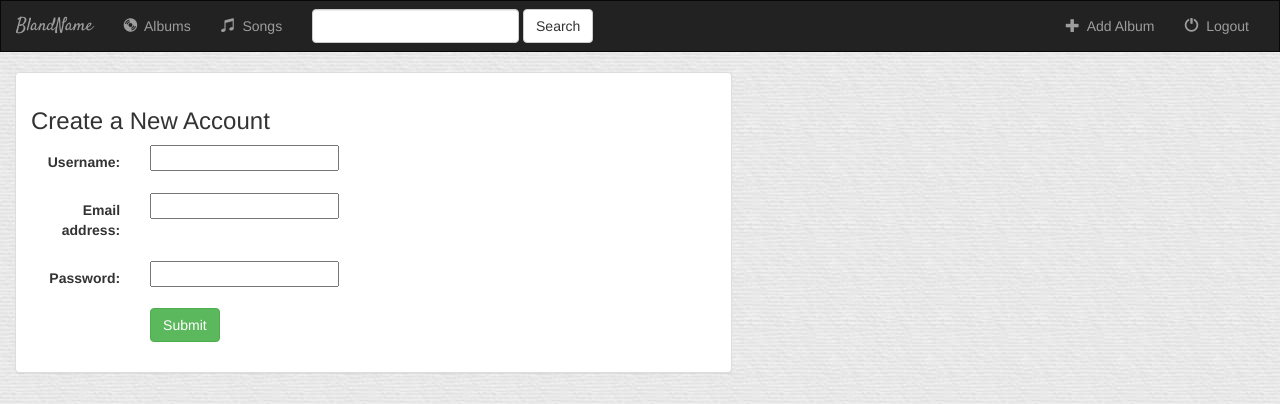
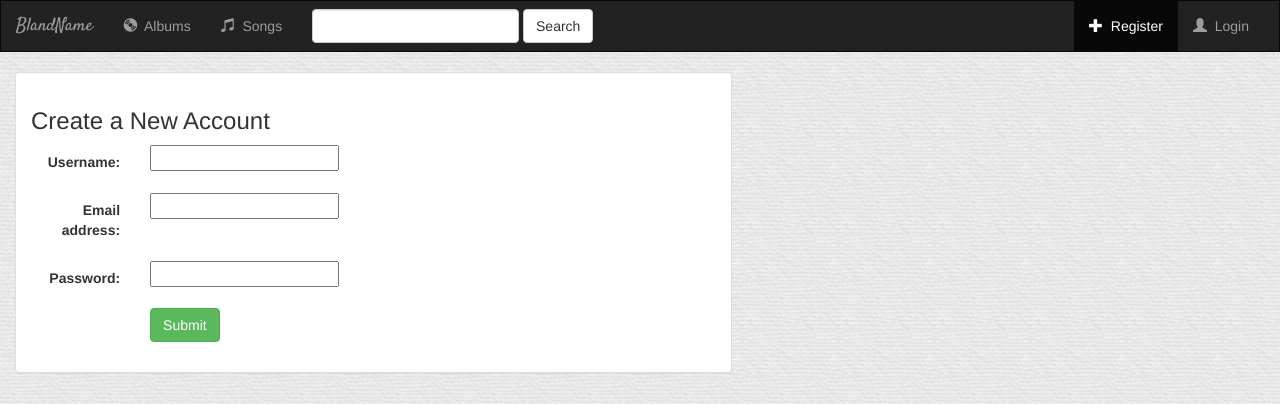
Before and after one commit to eternalseptember/Django-Music-Gallery, a Django app: page /register/ in a window 1280 px wide. Shown: the top 404 px of the page. Run offline with Django 3.2, Linux system fonts and the light colour scheme; some libraries are stand-ins or nearby versions.

Commit message:
top nav bar changes options depending if user is logged in or not, registration form linked, need to work on logging in

```diff
--- a/music/templates/music/base.html
+++ b/music/templates/music/base.html
@@ -54,6 +54,10 @@
 						<button type="submit" class="btn btn-default">Search</button>
 					</form>
 
+
+
+					<!-- If the user is logged in, show "Add Album" and "Logout" options. -->
+					{% if user.is_authenticated %}
 					<ul class="nav navbar-nav navbar-right">
 						<!-- Menu Item: Add Album -->
 						<li class="{% block add_albums_active %}{% endblock %}">
@@ -63,12 +67,30 @@
 						</li>
 						<!-- Menu Item: Logout -->
 						<li>
-							<!-- should be { % url 'music:logout_user' % } -->
-							<a href="#">
+							<a href="{% url 'music:logout' %}">
 								<span class="glyphicon glyphicon-off" aria-hidden="true"></span>&nbsp; Logout
 							</a>
 						</li>
 					</ul>
+
+
+					<!-- If the user is logged out, show the "Register" and "Login" options. -->
+					{% else %}
+					<ul class="nav navbar-nav navbar-right">
+						<!-- Menu Item: Add Album -->
+						<li class="{% block register_user %}{% endblock %}">
+							<a href="{% url 'music:register' %}">
+								<span class="glyphicon glyphicon-plus" aria-hidden="true"></span>&nbsp; Register
+							</a>
+						</li>
+						<!-- Menu Item: Logout -->
+						<li>
+							<a href="{% url 'music:login' %}">
+								<span class="glyphicon glyphicon-user" aria-hidden="true"></span>&nbsp; Login
+							</a>
+						</li>
+					</ul>
+					{% endif %}
 
 				</div>
 
--- a/music/templates/music/registration_form.html
+++ b/music/templates/music/registration_form.html
@@ -1,4 +1,5 @@
 {% extends 'music/base.html' %}
+{% block register_user %}active{% endblock %}
 {% block title %}Register{% endblock %}
 
 
--- a/music/urls.py
+++ b/music/urls.py
@@ -5,7 +5,11 @@ app_name = 'music'
 
 urlpatterns = [
 	# /music/register
-	url(r'^register/$', views.UserFormView.as_view(), name='register'),
+	url(r'^register/$', views.UserRegister.as_view(), name='register'),
+	# /music/login
+	url(r'^login/$', views.UserLogin, name="login"),
+	# /music/logout
+	url(r'^logout/$', views.Logout, name="logout"),
 
 
 	# /music/album/add
--- a/music/views.py
+++ b/music/views.py
@@ -5,7 +5,7 @@ from django.core.urlresolvers import reverse_lazy
 
 from django.http import HttpResponse
 from django.shortcuts import render, redirect, get_object_or_404
-from django.contrib.auth import authenticate, login
+from django.contrib.auth import authenticate, login, logout
 
 from .models import Album, Song
 from .forms import UserForm
@@ -127,7 +127,17 @@ def SongFavorite(request, **kwargs):
 		return redirect('music:detail', pk = kwargs['pk'] )
 
 
-class UserFormView(View):
+def Logout(request):
+	logout(request)
+	return redirect('music:index')
+
+
+class UserLogin(View):
+	form_class = UserForm
+
+
+
+class UserRegister(View):
 	form_class = UserForm
 	template_name = 'music/registration_form.html'
 
```
Also changed, not shown: README.md, db.sqlite3.
